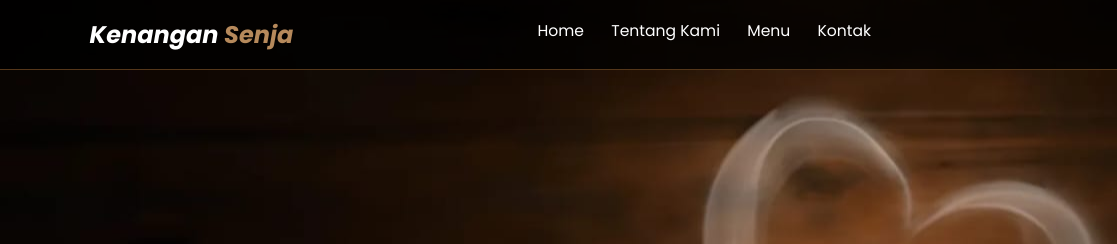
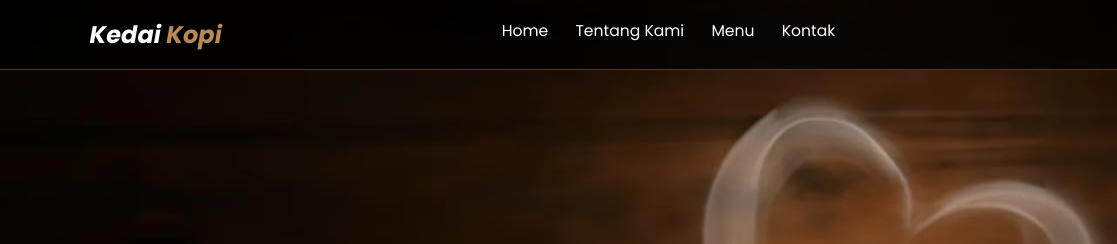
Before and after one commit to haninmalika/kedai-kopi, a plain HTML site: page index.html in a window 1280 px wide. Shown: the top 244 px of the page, 0-1117 px from the left. Drawn offline with nearby package versions, Linux system fonts and the light colour scheme.

Commit message:
mengubah nama header

```diff
--- a/index.html
+++ b/index.html
@@ -19,7 +19,7 @@
 <body>
     <!-- navbar start -->
     <nav class="navbar">
-        <a href="#" class="navbar-logo">Kenangan <span>Senja</span></a>
+        <a href="#" class="navbar-logo">Kedai <span>Kopi</span></a>
 
         <div class="navbar-nav">
             <a href="#home">Home</a>
```
